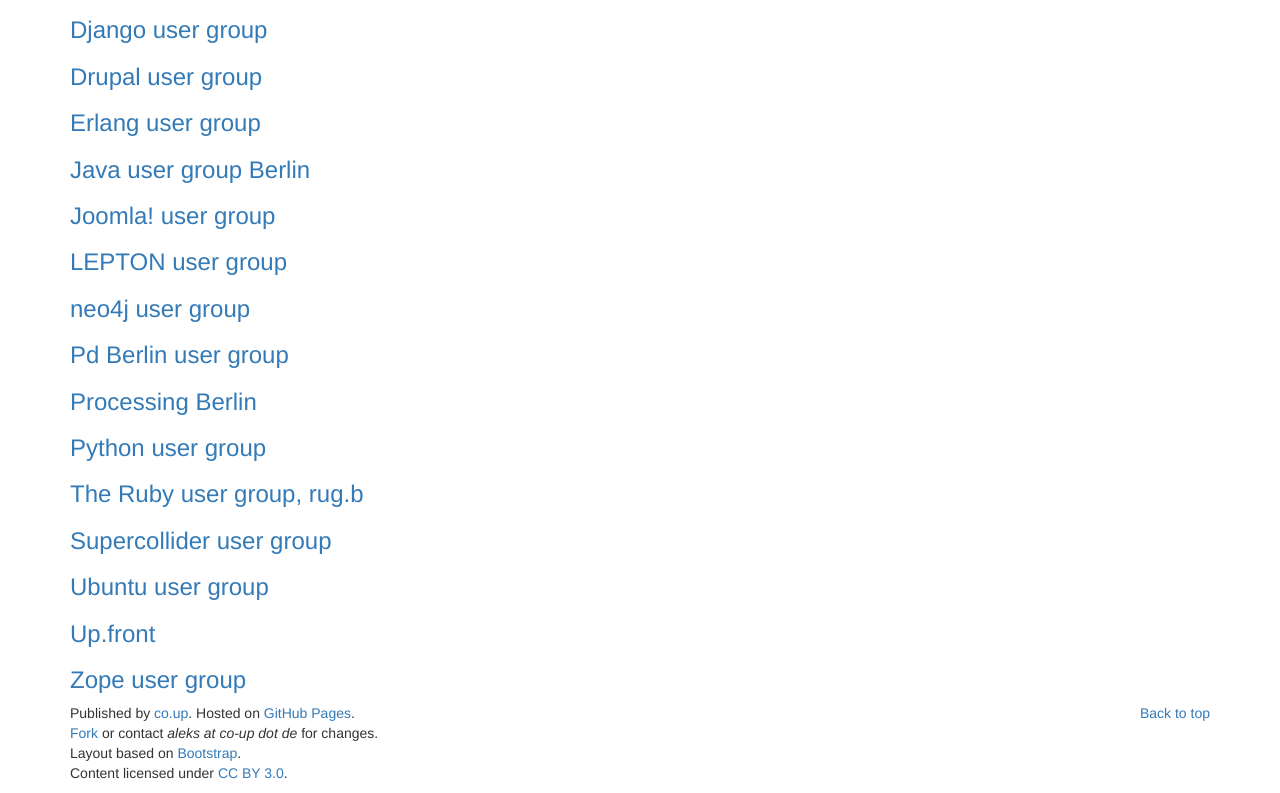
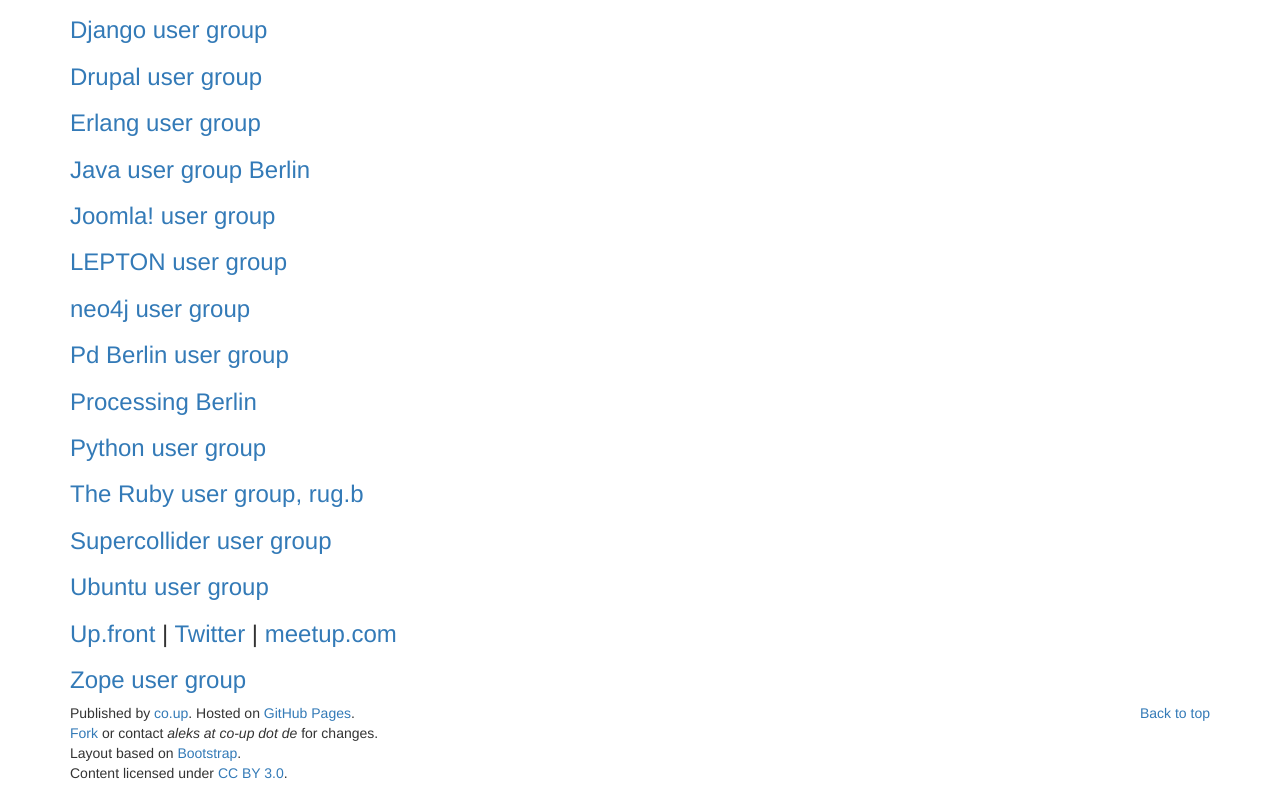
Before and after one commit to upstream/berlinusergroups, a plain HTML site: page index.html in a window 1280 px wide. Shown: the part 988-1781 px from the top of the page. Drawn offline with nearby package versions, Linux system fonts and the light colour scheme.

Commit message:
add twitter and meetup links to up.front.ug

```diff
--- a/index.html
+++ b/index.html
@@ -81,7 +81,7 @@
 
       <h3><a href='http://www.ubuntu-berlin.de/'>Ubuntu user group</a></h3>
 
-      <h3><a href='http://up.front.ug'>Up.front</a></h3>
+      <h3><a href='http://up.front.ug'>Up.front</a> | <a href="https://twitter.com/upfront_ug">Twitter</a> | <a href="http://www.meetup.com/up-front-ug/">meetup.com</a></h3>
 
       <h3><a href='http://www.plone.de/mitmachen/gruppen/berlin'>Zope user group</a></h3>
       </section>
```
